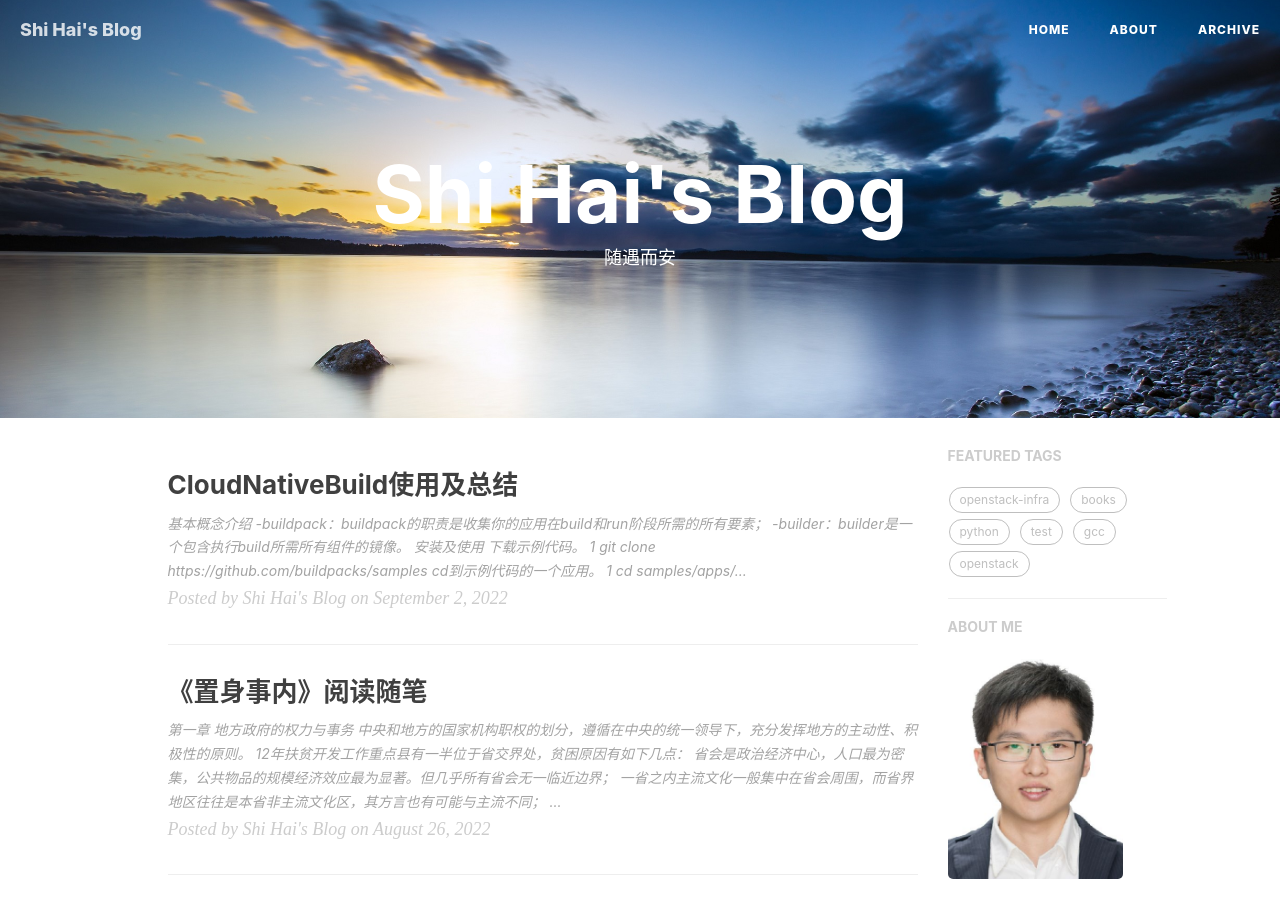
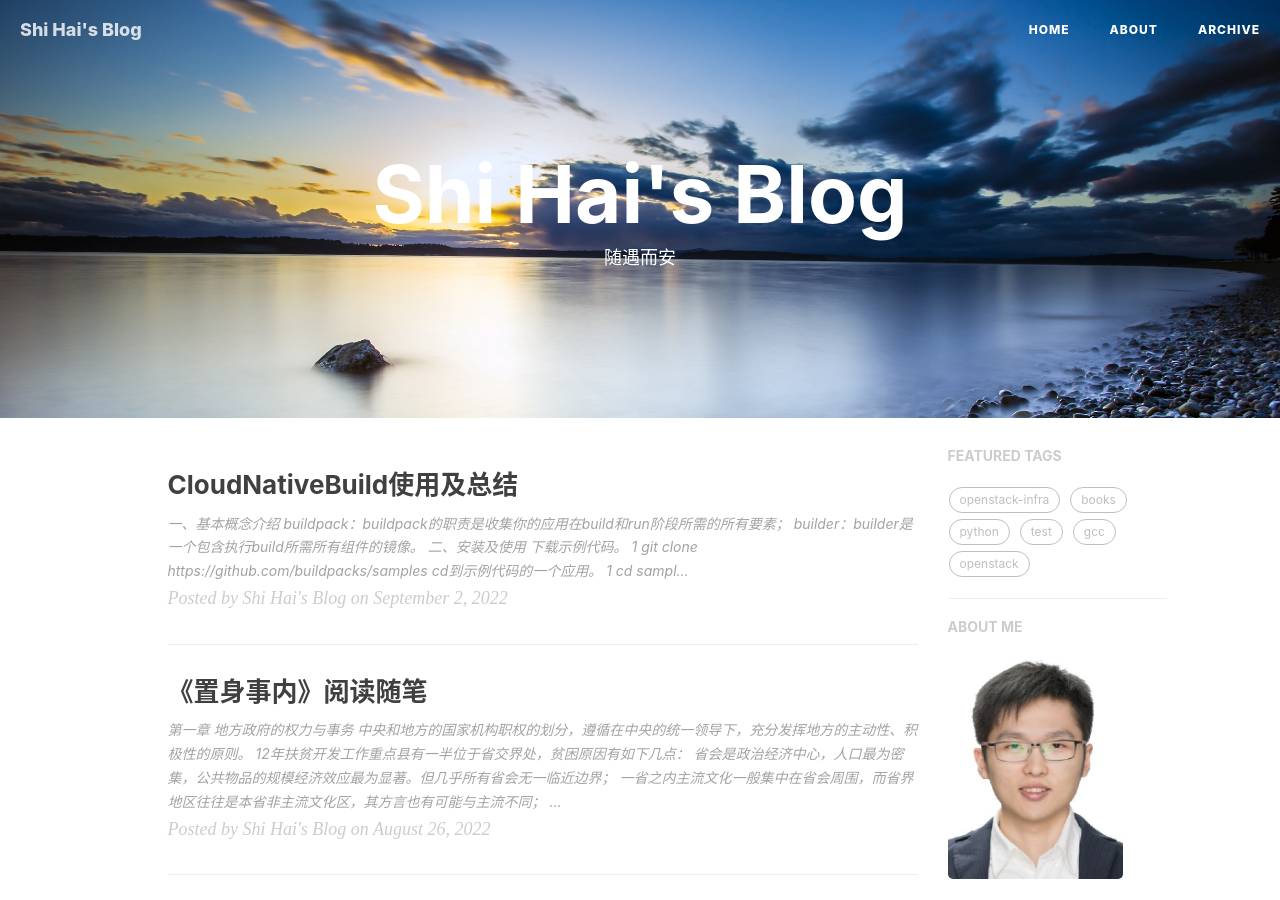
Before and after one commit to shihai1991/shihai1991.github.io, a Jekyll site: the page built from index.html, in a window 1280 px wide and 900 px high. Built offline with Jekyll 4.4.1, drawn with Linux system fonts in a browser that asks for light colours; nearby versions of some CDN libraries; the list of posts is cut into pages by our own code; comment, search, counter and statistics services are not loaded.

Commit message:
Update 2022-09-02-CloudNativeBuild.md

````diff
--- a/_posts/2022-09-02-CloudNativeBuild.md
+++ b/_posts/2022-09-02-CloudNativeBuild.md
@@ -8,13 +8,13 @@ tags:
   - iac
 time: '2022.09.02 10:36:00'
 ---
-# 基本概念介绍
--buildpack：buildpack的职责是收集你的应用在`build`和`run`阶段所需的所有要素；
--builder：builder是一个包含执行`build`所需所有组件的镜像。
+# 一、基本概念介绍
+- buildpack：buildpack的职责是收集你的应用在`build`和`run`阶段所需的所有要素；
+- builder：builder是一个包含执行`build`所需所有组件的镜像。
 
 ![buildpack](https://d2908q01vomqb2.cloudfront.net/fe2ef495a1152561572949784c16bf23abb28057/2021/09/16/Buildpacks_img1.jpg)
 
-# 安装及使用
+# 二、安装及使用
 下载示例代码。
 ```
 git clone https://github.com/buildpacks/samples
````
